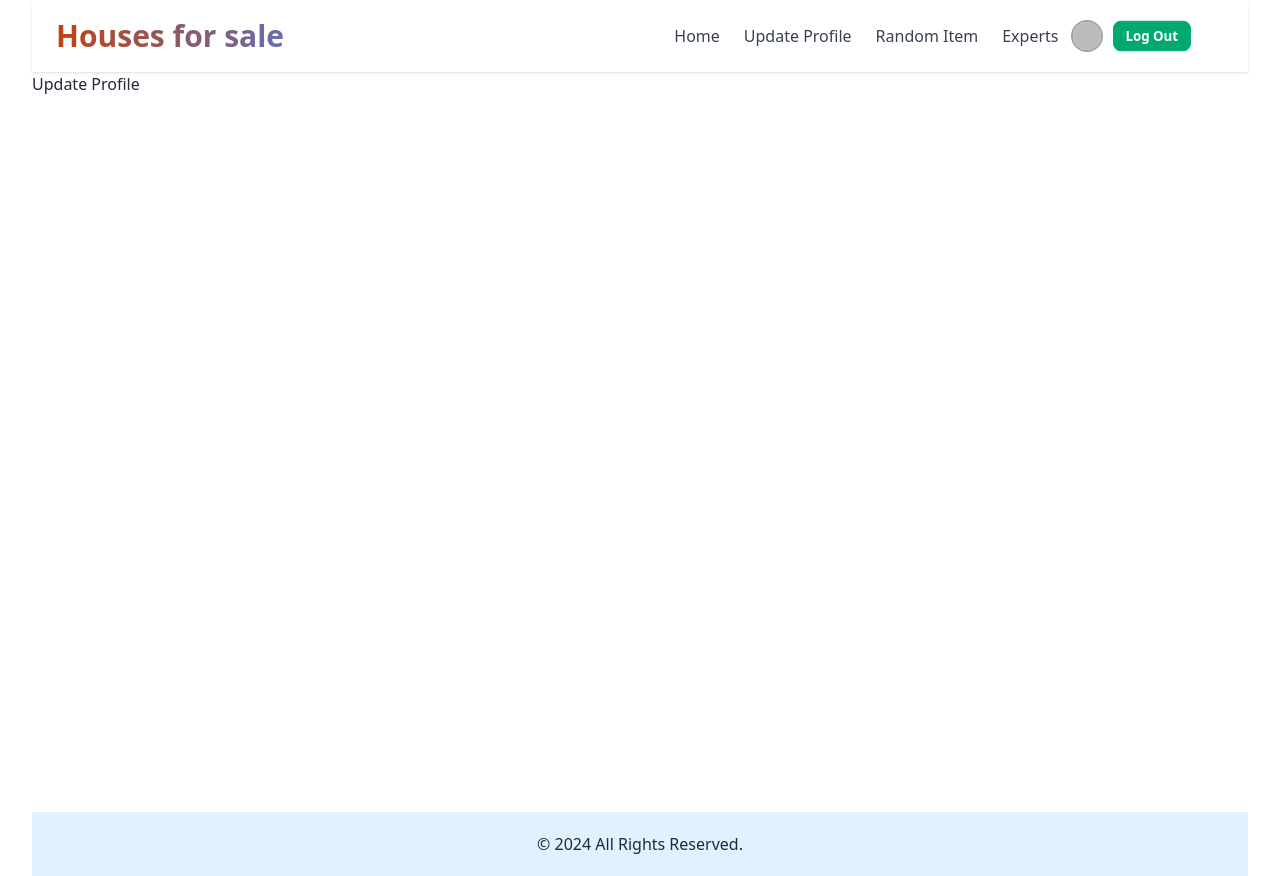
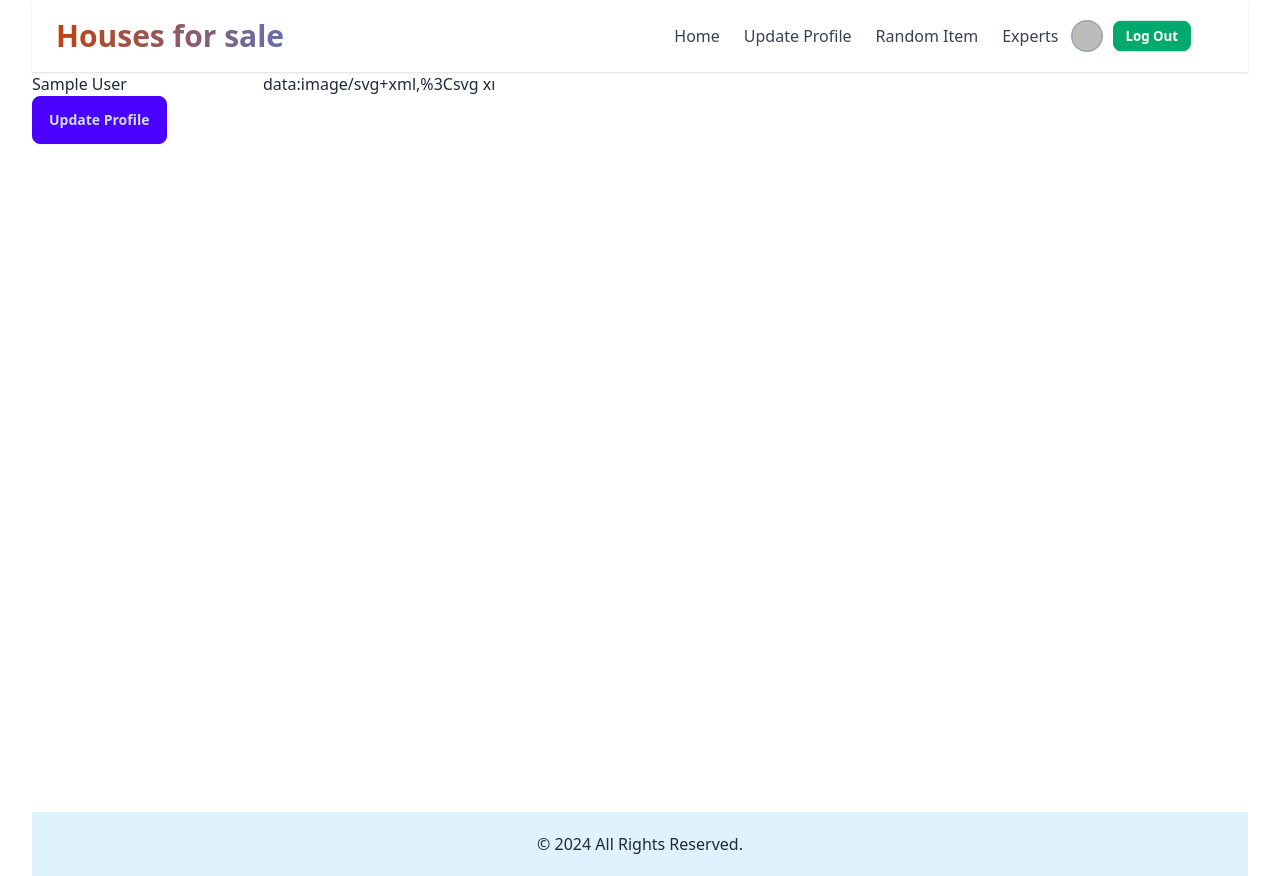
Before and after one commit to mdsaifulislamrafel/Residential-Auth-React, a React (Vite) app: page /updateProfile in a window 1280 px wide. Built offline with nearby package versions, Linux system fonts and the light colour scheme; no server answers; sample sign-in values are in the browser's storage.

Commit message:
user update profile routes added

```diff
--- a/package.json
+++ b/package.json
@@ -18,6 +18,7 @@
     "react-hook-form": "^7.51.2",
     "react-hot-toast": "^2.4.1",
     "react-router-dom": "^6.22.3",
+    "react-tooltip": "^5.26.3",
     "sort-by": "^1.2.0"
   },
   "devDependencies": {
--- a/src/Pages/Navbar.jsx
+++ b/src/Pages/Navbar.jsx
@@ -35,14 +35,16 @@ const Navbar = () => {
 
                     <div className={`${isOpen ? 'block' : 'hidden'} lg:flex lg:items-center lg:mx-8`}>
                         <Link to={"/"} className="block px-3 py-2 mt-2 text-gray-700 transition-colors duration-300 transform rounded-md lg:mt-0 dark:text-gray-200 hover:bg-gray-100 dark:hover:bg-gray-700">Home</Link>
-                        <Link to={"/updateProfile"} className="block px-3 py-2 mt-2 text-gray-700 transition-colors duration-300 transform rounded-md lg:mt-0 dark:text-gray-200 hover:bg-gray-100 dark:hover:bg-gray-700">Update Profile</Link>
+                        {
+                            user && <Link to={"/updateProfile"} className="block px-3 py-2 mt-2 text-gray-700 transition-colors duration-300 transform rounded-md lg:mt-0 dark:text-gray-200 hover:bg-gray-100 dark:hover:bg-gray-700">Update Profile</Link>
+                        }
                         <a href="#" className="block px-3 py-2 mt-2 text-gray-700 transition-colors duration-300 transform rounded-md lg:mt-0 dark:text-gray-200 hover:bg-gray-100 dark:hover:bg-gray-700">Random Item</a>
                         <a href="#" className="block px-3 py-2 mt-2 text-gray-700 transition-colors duration-300 transform rounded-md lg:mt-0 dark:text-gray-200 hover:bg-gray-100 dark:hover:bg-gray-700">Experts</a>
                         <div className="flex items-center mt-4 lg:mt-0">
                             {user ? (
                                 <div className="flex gap-2 items-center">
                                     <div className="w-8 h-8 overflow-hidden border-2 border-gray-400 rounded-full">
-                                        <img src={user?.photoURL || "https://images.unsplash.com/photo-1517841905240-472988babdf9?ixlib=rb-1.2.1&ixid=eyJhcHBfaWQiOjEyMDd9&auto=format&fit=crop&w=334&q=80"} className="object-cover w-full h-full" alt="avatar" />
+                                        <img src={user?.photoURL || "https://images.unsplash.com/photo-1517841905240-472988babdf9?ixlib=rb-1.2.1&ixid=eyJhcHBfaWQiOjEyMDd9&auto=format&fit=crop&w=334&q=80"} className="object-cover w-full h-full " alt="avatar" />
                                     </div>
                                     <h3 className="mx-2 text-gray-700 dark:text-gray-200 lg:hidden">{user?.displayName}</h3>
                                     <button onClick={() => handleLogOut()} className='btn btn-success text-white btn-sm'>Log Out</button>
--- a/src/Pages/UpdateProfile.jsx
+++ b/src/Pages/UpdateProfile.jsx
@@ -1,9 +1,30 @@
+import { useContext, useState } from 'react';
+import { AuthContext } from '../AuthProvider/AuthProvider';
+import toast from 'react-hot-toast';
+
 const UpdateProfile = () => {
-    return (
-        <div>
-            <h1>Update Profile</h1>
-        </div>
-    );
+  const { user, upDateProfile } = useContext(AuthContext);
+  const [fullName, setFullName] = useState(user.displayName || '');
+  const [photoURL, setPhotoURL] = useState(user.photoURL || '');
+
+  const handleUpdateProfile = () => {
+    upDateProfile(fullName, photoURL)
+      .then(() => {
+        toast.success("Profile updated successfully!");
+      })
+      .catch((error) => {
+        toast.error("Error updating profile: ", error.message);
+      });
+  };
+
+  return (
+    <div>
+      <input type="text" value={fullName} onChange={(e) => setFullName(e.target.value)} />
+      <input type="text" value={photoURL} onChange={(e) => setPhotoURL(e.target.value)} />
+      <br />
+      <button className='btn btn-primary' onClick={handleUpdateProfile}>Update Profile</button>
+    </div>
+  );
 };
 
 export default UpdateProfile;
--- a/src/Routes/Routes.jsx
+++ b/src/Routes/Routes.jsx
@@ -26,7 +26,7 @@ export const router = createBrowserRouter([
             },
             {
                 path: "/updateProfile",
-                element: <UpdateProfile />
+                element: <PrivateRoute><UpdateProfile /></PrivateRoute>
             },
             {
                 path: "/login",
```
Also changed, not shown: 1 other file (tests, documents, lock files or other folders).
